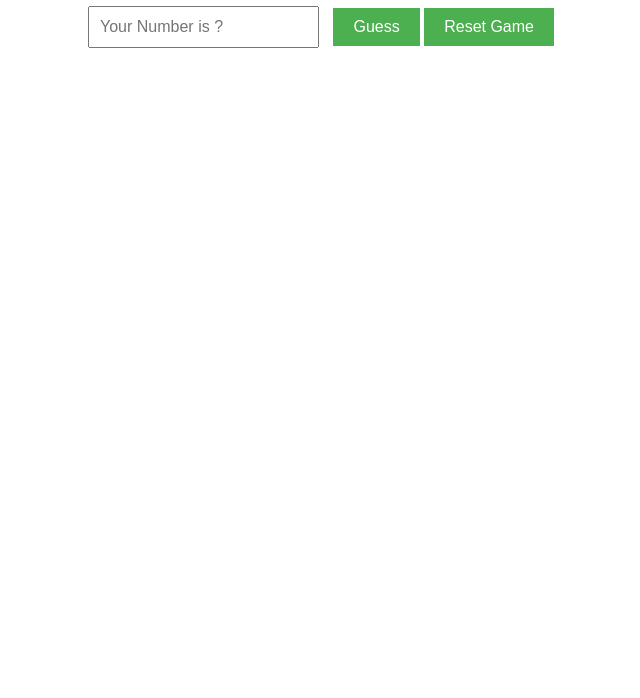
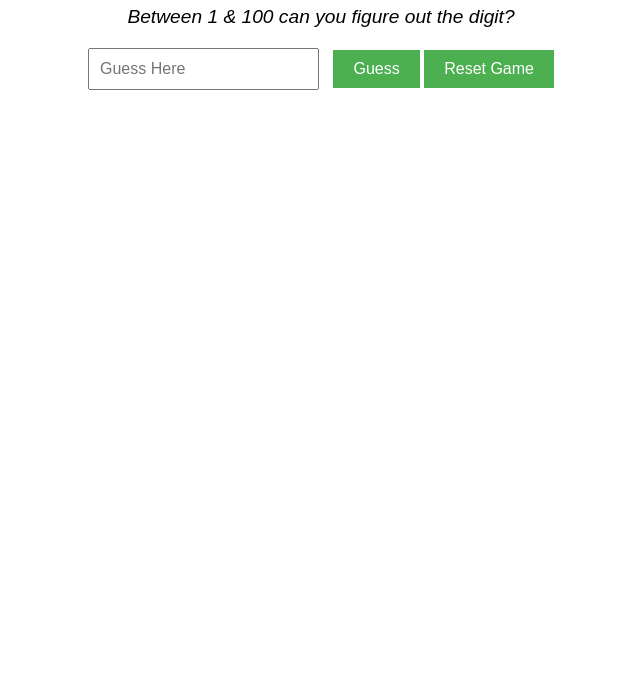
Before and after one commit to iramos-dot/Number-Game, a plain HTML site: page index.html in a window 1280 px wide. Shown: the part 102-800 px from the top of the page, without its empty margins (319-959 px from the left). Drawn offline with Linux system fonts and the light colour scheme.

Commit message:
Updated Css Subtitle

```diff
--- a/Style.css
+++ b/Style.css
@@ -4,6 +4,10 @@ body {
   margin-top: 50px;
 }
 
+.subtitle{
+    font-style: italic;
+    font-size: larger;
+}
 input {
   padding: 10px;
   font-size: 16px;
--- a/index.html
+++ b/index.html
@@ -8,7 +8,10 @@
   </head>
   <body>
     <h1>Guess The Number</h1>
-    <input type="number" id="guessInput" placeholder="Your Number is ?" />
+    <div class="subtitle">
+      <p>Between 1 & 100 can you figure out the digit?</p>
+    </div>
+    <input type="number" id="guessInput" placeholder="Guess Here" />
     <button id="guessButton">Guess</button>
     <button id="resetButton">Reset Game</button>
     <p id="result"></p>
```
